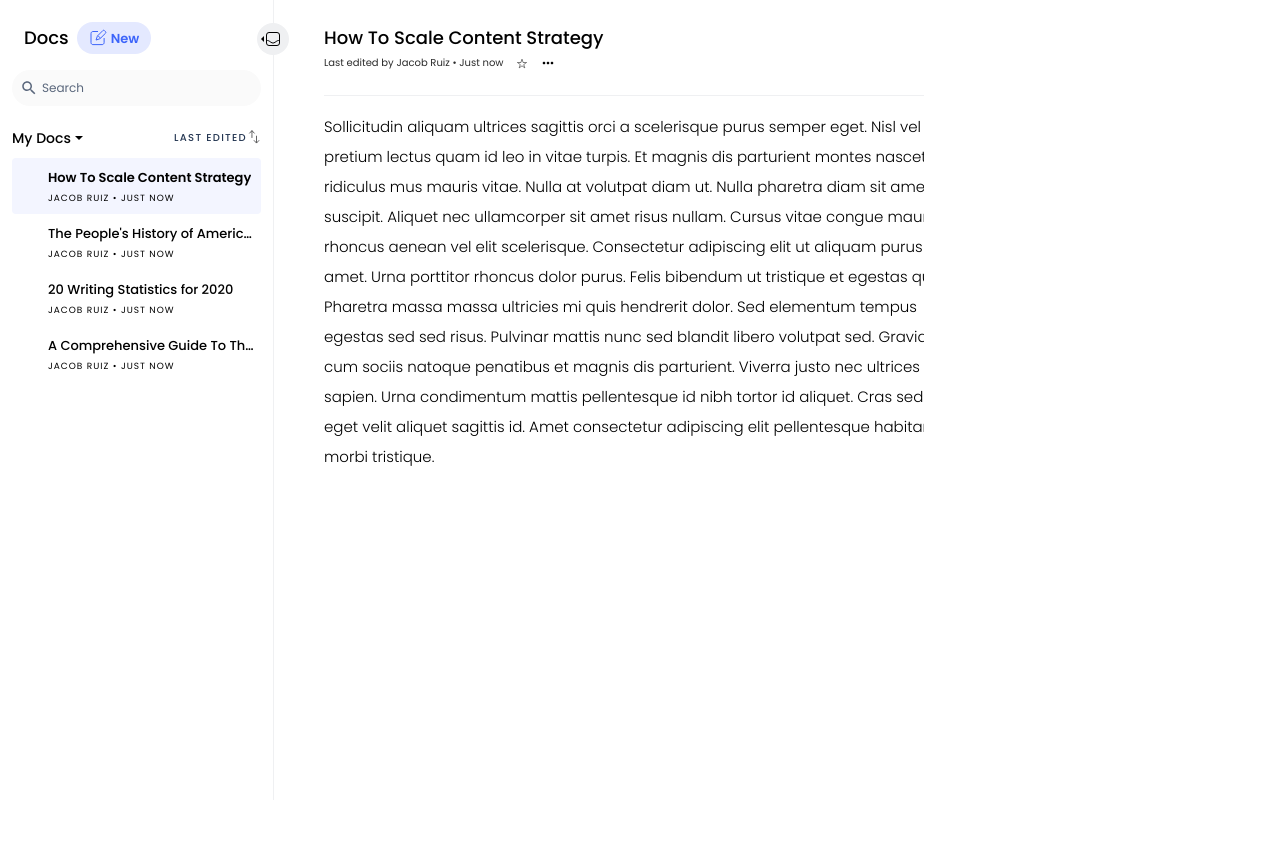
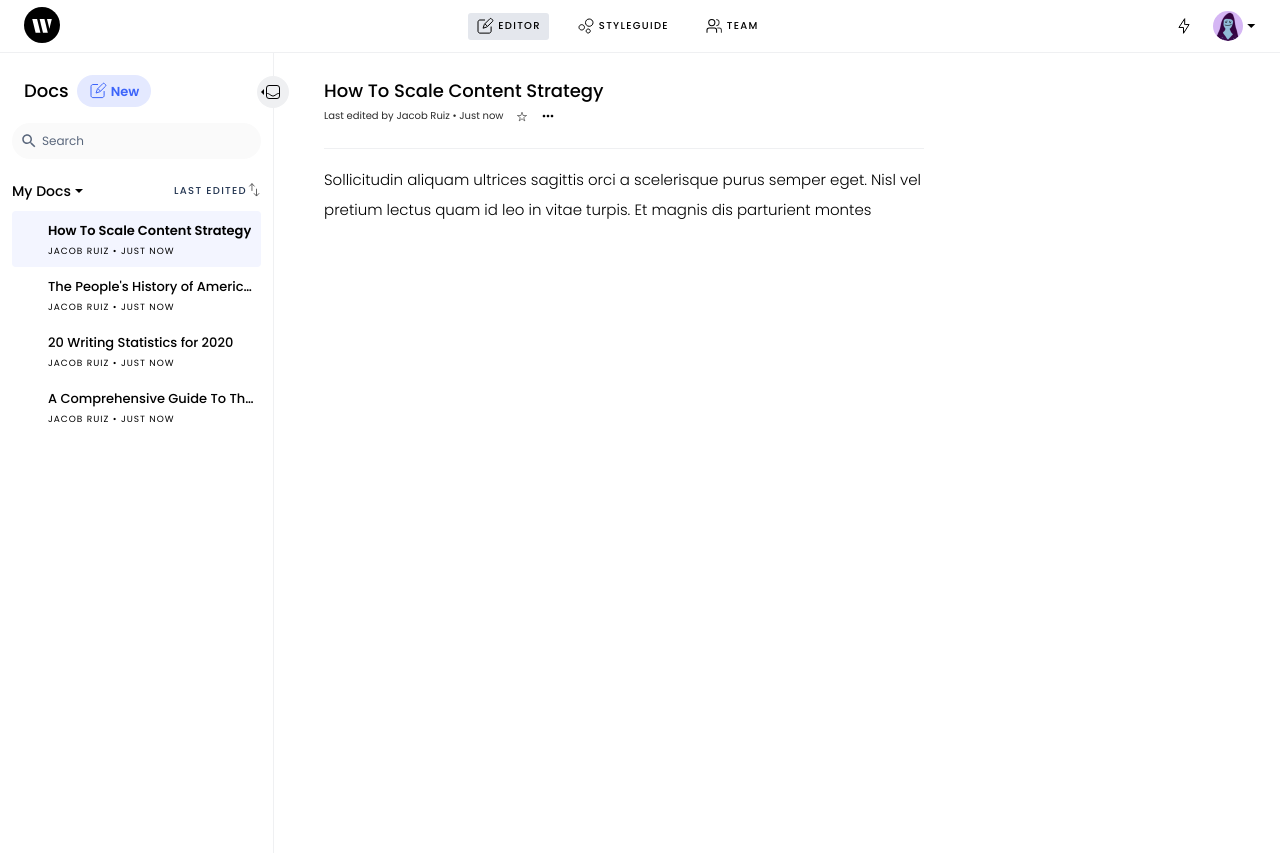
Before and after one commit to jacob-ruiz/editor-v3, a React (Create React App) app: page / in a window 1280 px wide. Before the commit the page ends 800 px from the top, so only its background shows below. Built offline with nearby package versions, Linux system fonts and the light colour scheme.

Commit message:
add navbar

```diff
--- a/src/App.js
+++ b/src/App.js
@@ -5,6 +5,7 @@ import ReactTooltip from 'react-tooltip';
 import Search from './components/Search/Search';
 import Icons from './icons';
 import './styles.css';
+import Navbar from './components/Navbar/Navbar';
 
 // http://reactcommunity.org/react-transition-group/transition-group
 
@@ -12,6 +13,7 @@ import './styles.css';
 
 // https://kentcdodds.com/blog/dont-sync-state-derive-it
 
+// https://github.com/davidde/sidebars
 /*
   TODO:
   - Try positioning items manually using transformY so we can animate to top of list on edit. (Maybe this is smarter to do at the end? This is a fairly radical approach and not very maintainable)
@@ -109,6 +111,8 @@ export default function App() {
   }
 
   return (
+    <>
+      <Navbar />
       <div id="layout">
         <div id="left" className={leftPanelOpen}>
           <ToggleButton onClick={toggleLeftPanel} leftPanel={leftPanel} />
@@ -147,7 +151,9 @@ export default function App() {
                     >
                       <button
                         className={`item ${
-                        activeItemID === id && !itemIsExiting ? 'active' : null
+                          activeItemID === id && !itemIsExiting
+                            ? 'active'
+                            : null
                         }`}
                         onClick={() => setActiveItemID(id)}
                       >
@@ -226,7 +232,9 @@ export default function App() {
                                   activeItem.lastUpdated
                                 )}
                               </span>
-                            <Star filled={activeItem.favorite ? true : false} />
+                              <Star
+                                filled={activeItem.favorite ? true : false}
+                              />
                               <button
                                 className="icon-button"
                                 onClick={() => removeItem(id)}
@@ -257,6 +265,7 @@ export default function App() {
           </div>
         </div>
       </div>
+    </>
   );
 }
 
--- /dev/null
+++ b/src/components/Navbar/Navbar.css
@@ -0,0 +1,77 @@
+#navbar {
+  display: grid;
+  align-content: center;
+  height: 52px;
+  padding: 0 24px;
+  border-bottom: 1px solid #eff0f2;
+}
+
+#logo {
+  cursor: pointer;
+}
+
+#navbar-content {
+  width: 100%;
+  display: flex;
+  justify-content: space-between;
+  align-items: center;
+  line-height: 1;
+}
+
+#navbar-content-right {
+  display: grid;
+  grid-template-columns: auto auto;
+  gap: 20px;
+  align-items: center;
+}
+
+.avatar {
+  width: 30px;
+  height: 30px;
+  border-radius: 999px;
+  background-color: #e9d1ff;
+  background-image: url(./avatar.png);
+  background-size: contain;
+}
+
+.avatar-with-triangle {
+  display: grid;
+  grid-template-columns: auto auto;
+  gap: 4px;
+  align-items: center;
+  padding: 0;
+  border: none;
+  background: none;
+  outline: none;
+}
+
+#navbar-tabs {
+  display: grid;
+  grid-template-columns: auto auto auto;
+  gap: 20px;
+}
+
+.navbar-tab {
+  display: grid;
+  grid-template-columns: auto auto;
+  gap: 4px;
+  align-items: center;
+  border: none;
+  outline: none;
+  background: none;
+  font-weight: 500;
+  font-size: 10px;
+  line-height: 1;
+  letter-spacing: 1.3px;
+  text-transform: uppercase;
+  border-radius: 3px;
+  padding: 4px 8px;
+  transition: 80ms;
+}
+.navbar-tab:hover {
+  background: #eff0f2;
+}
+
+.navbar-tab.active {
+  background: #e4e7ed;
+}
--- /dev/null
+++ b/src/components/Navbar/Navbar.js
@@ -0,0 +1,222 @@
+import React from 'react';
+import './Navbar.css';
+import avatar from './avatar.png';
+
+const Navbar = () => {
+  return (
+    <div id="navbar">
+      <div id="navbar-content">
+        <span id="logo">
+          <Logo />
+        </span>
+        <span id="navbar-tabs">
+          <button className="navbar-tab active">
+            <NewDoc />
+            Editor
+          </button>
+          <button className="navbar-tab">
+            <Styleguide />
+            Styleguide
+          </button>
+          <button className="navbar-tab">
+            <Team />
+            Team
+          </button>
+        </span>
+        <span id="navbar-content-right">
+          <Bolt />
+          <button className="avatar-with-triangle">
+            <Avatar />
+            <TriangleDown />
+          </button>
+        </span>
+      </div>
+    </div>
+  );
+};
+
+export default Navbar;
+
+const Logo = () => (
+  <svg
+    width="36"
+    height="36"
+    viewBox="0 0 36 36"
+    fill="none"
+    xmlns="http://www.w3.org/2000/svg"
+  >
+    <circle cx="18" cy="18" r="18" fill="black" />
+    <path
+      fillRule="evenodd"
+      clipRule="evenodd"
+      d="M25.4178 21.8264L27.8229 11.9033H26.3365H24.4782H23.0127L25.4178 21.8264Z"
+      fill="white"
+    />
+    <path
+      fillRule="evenodd"
+      clipRule="evenodd"
+      d="M17.1153 11.9033H15.6289L18.9737 25.7032H20.46H22.3184H23.8048L20.46 11.9033H18.9737H17.1153Z"
+      fill="white"
+    />
+    <path
+      fillRule="evenodd"
+      clipRule="evenodd"
+      d="M13.0762 11.9033H9.73149L9.7316 11.9038H8.24512L11.5899 25.7036H14.9346L14.9345 25.7032H16.421L13.0762 11.9033Z"
+      fill="white"
+    />
+  </svg>
+);
+
+const Avatar = () => <div className="avatar"></div>;
+
+const TriangleDown = () => (
+  <svg
+    width="9"
+    height="4"
+    viewBox="0 0 9 4"
+    fill="none"
+    xmlns="http://www.w3.org/2000/svg"
+  >
+    <path
+      fillRule="evenodd"
+      clipRule="evenodd"
+      d="M0.263672 0L4.26367 4L8.26367 0H0.263672Z"
+      fill="black"
+    />
+  </svg>
+);
+
+const Bolt = () => (
+  <svg
+    width="18"
+    height="18"
+    viewBox="0 0 18 18"
+    fill="none"
+    xmlns="http://www.w3.org/2000/svg"
+  >
+    <path
+      d="M8.5012 10.9575V10.4575H8.0012H3.92581L9.68563 1.67424V7.0425V7.5425H10.1856H14.0873L8.5012 16.2883V10.9575Z"
+      stroke="black"
+    />
+  </svg>
+);
+
+const NewDoc = () => (
+  <svg
+    width="18"
+    height="19"
+    viewBox="0 0 18 19"
+    fill="none"
+    xmlns="http://www.w3.org/2000/svg"
+  >
+    <path
+      d="M9.02577 3.00049H4C2.89543 3.00049 2 3.89592 2 5.00049V14.1153C2 15.2198 2.89543 16.1153 4 16.1153H13.1148C14.2193 16.1153 15.1148 15.2198 15.1148 14.1153V9.55787"
+      stroke="black"
+    />
+    <path
+      d="M13.9361 1.70696L8.56884 7.07423C8.45927 7.1838 8.37666 7.31734 8.32753 7.46431L7.07186 11.2208L10.8283 9.96512C10.9753 9.91599 11.1088 9.83338 11.2184 9.72381L16.5857 4.35654C16.9762 3.96601 16.9762 3.33285 16.5857 2.94233L15.3503 1.70696C14.9598 1.31643 14.3266 1.31643 13.9361 1.70696Z"
+      stroke="black"
+    />
+    <path d="M9.02588 6.91553L11.3678 9.25745" stroke="black" />
+  </svg>
+);
+
+const Styleguide = () => (
+  <svg
+    width="18"
+    height="18"
+    viewBox="0 0 18 18"
+    fill="none"
+    xmlns="http://www.w3.org/2000/svg"
+  >
+    <path
+      d="M12.2368 2C10.1637 2 8.47368 3.64667 8.47368 5.66667C8.47368 7.68667 10.1637 9.33333 12.2368 9.33333C14.31 9.33333 16 7.68667 16 5.66667C16 3.64667 14.31 2 12.2368 2Z"
+      stroke="black"
+    />
+    <path
+      d="M2 10.3333C2 8.86 3.22474 7.66667 4.73684 7.66667C6.24895 7.66667 7.47368 8.86 7.47368 10.3333C7.47368 11.8067 6.24895 13 4.73684 13C3.22474 13 2 11.8067 2 10.3333Z"
+      stroke="black"
+    />
+    <path
+      d="M11.2174 12C10.0884 12 9.16474 12.9 9.16474 14C9.16474 15.1 10.0884 16 11.2174 16C12.3463 16 13.27 15.1 13.27 14C13.27 12.9 12.3463 12 11.2174 12Z"
+      stroke="black"
+    />
+  </svg>
+);
+
+const Team = () => (
+  <svg
+    width="18"
+    height="18"
+    viewBox="0 0 18 18"
+    fill="none"
+    xmlns="http://www.w3.org/2000/svg"
+  >
+    <circle
+      cx="6.8002"
+      cy="5.6"
+      r="3.08437"
+      stroke="black"
+      strokeWidth="1.03125"
+    />
+    <path
+      d="M2 15.8V13.0625C2 11.9234 2.92341 11 4.0625 11H9.5375C10.6766 11 11.6 11.9234 11.6 13.0625V15.8"
+      stroke="black"
+      strokeWidth="1.03125"
+    />
+    <mask
+      id="mask0"
+      maskType="alpha"
+      maskUnits="userSpaceOnUse"
+      x="11"
+      y="-1"
+      width="8"
+      height="11"
+    >
+      <rect
+        x="11.2578"
+        y="-0.742188"
+        width="7.28438"
+        height="10.2844"
+        fill="#C4C4C4"
+        stroke="#9AA2AF"
+        strokeWidth="0.515625"
+      />
+    </mask>
+    <g mask="url(#mask0)">
+      <circle
+        cx="10.9999"
+        cy="5.6"
+        r="3.08437"
+        stroke="black"
+        strokeWidth="1.03125"
+      />
+    </g>
+    <mask
+      id="mask1"
+      maskType="alpha"
+      maskUnits="userSpaceOnUse"
+      x="12"
+      y="9"
+      width="9"
+      height="10"
+    >
+      <rect
+        x="12.458"
+        y="9.45776"
+        width="7.28438"
+        height="8.48438"
+        fill="#C4C4C4"
+        stroke="#9AA2AF"
+        strokeWidth="0.515625"
+      />
+    </mask>
+    <g mask="url(#mask1)">
+      <path
+        d="M7.3999 15.8V13.0625C7.3999 11.9234 8.32332 11 9.4624 11H14.3374C15.4765 11 16.3999 11.9234 16.3999 13.0625V15.8"
+        stroke="black"
+        strokeWidth="1.03125"
+      />
+    </g>
+  </svg>
+);
--- a/src/styles.css
+++ b/src/styles.css
@@ -4,7 +4,7 @@
   --navbar-height: 52px;
   --left-panel-width: 273px;
   --left-panel-closed-visible: 40px;
-  --panel-transition-duration: 200ms;
+  --panel-transition-duration: 100ms;
 }
 
 body {
@@ -26,6 +26,8 @@ p {
 }
 #main {
   flex-grow: 1;
+  max-width: 700px;
+  overflow: visible;
 }
 
 button {
@@ -117,7 +119,9 @@ textarea {
 .center-panel {
   position: relative;
   min-width: 400px;
-  width: 600px;
+  max-width: 700px;
+  box-sizing: border-box;
+  width: 100%;
   padding-left: 50px;
   height: 100vh;
   overflow: hidden;
@@ -130,6 +134,7 @@ textarea {
 
 .doc-content {
   position: absolute;
+  box-sizing: border-box;
   top: 0;
   left: 0;
   width: 100%;
@@ -174,7 +179,6 @@ textarea {
 .doc-body {
   display: block;
   width: 100%;
-  height: 1000px;
   padding: 0;
   margin: 0;
   border: none;
@@ -188,7 +192,7 @@ textarea {
 
 /* Styling */
 #left {
-  transition: width var(--panel-transition-duration);
+  transition: width var(--panel-transition-duration) ease-out;
   width: 40px;
   position: relative;
 }
@@ -200,7 +204,7 @@ textarea {
   width: var(--left-panel-width);
   padding: 22px 12px;
   box-sizing: border-box;
-  transition: 200ms;
+  transition: var(--panel-transition-duration) ease-out;
 }
 .left-panel.closed {
   transform: translateX(-200px);
```
Also changed, not shown: src/components/Navbar/avatar.png (added). Lines whose indentation alone changed are shown as unchanged.
